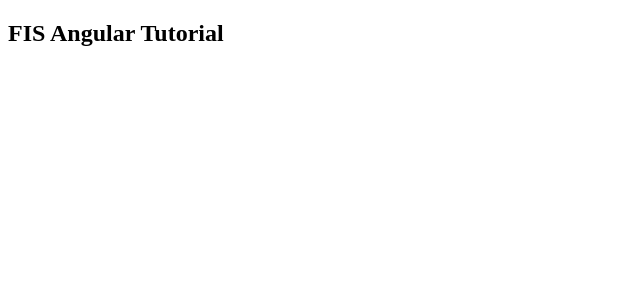
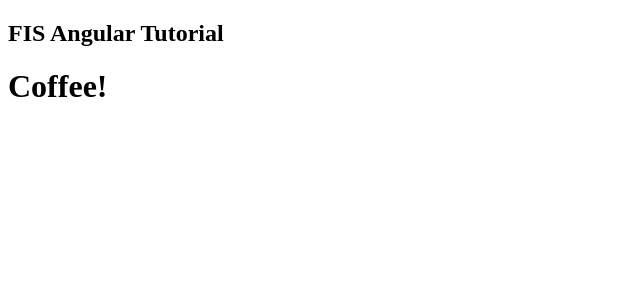
Before and after one commit to Klimaszewska/fis-angular-tutorial, an Angular app: page / in a window 1280 px wide. Shown: the top 300 px of the page, without its empty margins (0-640 px from the left). Built offline with nearby package versions, Linux system fonts and the light colour scheme.

Commit message:
add a new component, add a new class (Coffee), add selector reference in the app component html

```diff
--- a/src/app/app.component.html
+++ b/src/app/app.component.html
@@ -1,3 +1,5 @@
 <div>
   <h2>FIS Angular Tutorial</h2>
 </div>
+
+<app-coffee></app-coffee>
--- a/src/app/app.module.ts
+++ b/src/app/app.module.ts
@@ -2,10 +2,12 @@
 import { NgModule } from '@angular/core';
 
 import { AppComponent } from './app.component';
+import { CoffeeComponent } from './coffee/coffee.component';
 
 @NgModule({
   declarations: [
-    AppComponent
+    AppComponent,
+    CoffeeComponent
   ],
   imports: [
     BrowserModule
--- /dev/null
+++ b/src/app/coffee/coffee.component.html
@@ -0,0 +1 @@
+<h1>Coffee!</h1>
--- /dev/null
+++ b/src/app/coffee/coffee.component.ts
@@ -0,0 +1,18 @@
+import { Component, OnInit } from '@angular/core';
+import {FisCoffee} from '../fis-coffee';
+
+@Component({
+  selector: 'app-coffee',
+  templateUrl: './coffee.component.html',
+  styleUrls: ['./coffee.component.scss']
+})
+export class CoffeeComponent implements OnInit {
+
+  coffee: FisCoffee;
+
+  constructor() { }
+
+  ngOnInit() {
+  }
+
+}
--- /dev/null
+++ b/src/app/fis-coffee.ts
@@ -0,0 +1,5 @@
+export class FisCoffee {
+  id: number;
+  name: string;
+  description: string;
+}
```
Also changed, not shown: src/app/coffee/coffee.component.scss (added), 1 other file (tests, documents, lock files or other folders).
